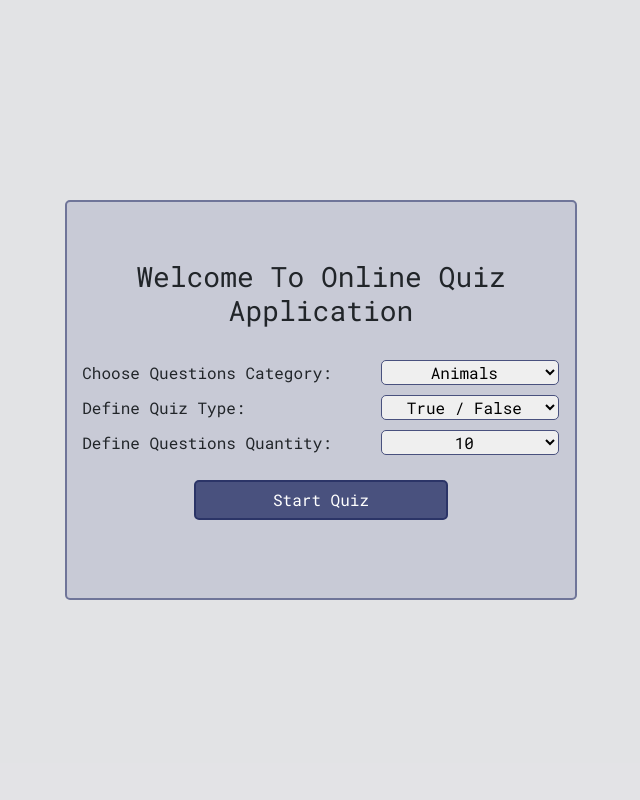
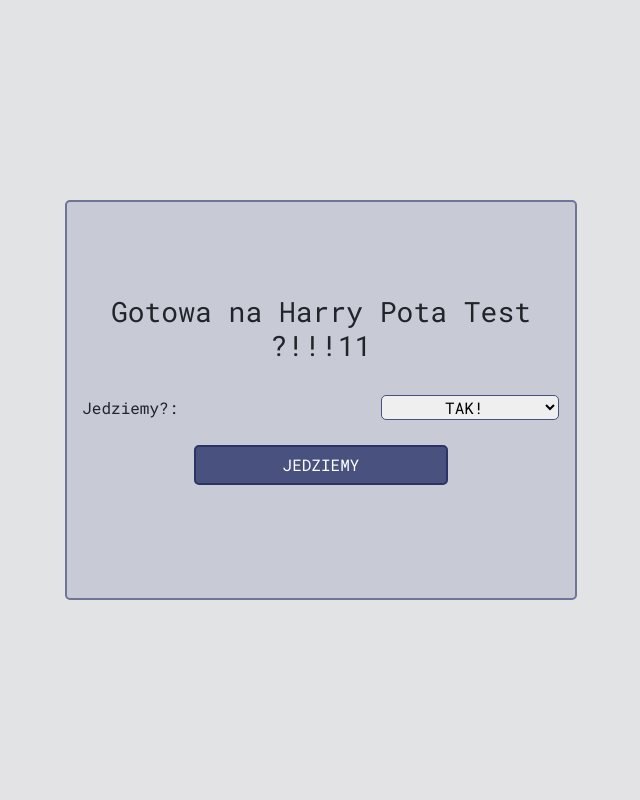
Before and after one commit to yanemil/pottaflask, a Flask app: page / in a window 1280 px wide. Shown: the whole page, without its empty margins (319-959 px from the left). Run offline with Flask 3, Linux system fonts and the light colour scheme.

Commit message:
Harry questions

```diff
--- a/app.py
+++ b/app.py
@@ -1,6 +1,6 @@
 from flask import Flask, render_template, request, redirect, url_for
 from forms import MyForm
-from trivia_class import TriviaDB
+from trivia_class import Questions
 
 app = Flask(__name__)
 app.config["SECRET_KEY"] = "TommyShelby"
@@ -11,43 +11,46 @@ def home_page():
     form = MyForm()
     if request.method == "POST":
         if form.validate_on_submit():
-            if form.quiz_type.data == "Multiple Choice":
-                return redirect(url_for("first_quiz_page",
-                                        quantity=form.quantity.data,
-                                        category=form.category.data
-                                        )
-                                )
-            else:
-                return redirect(url_for("second_quiz_page",
-                                        quantity=form.quantity.data,
-                                        category=form.category.data
-                                        )
-                                )
+            if form.decision.data == "TAK!":
+                return redirect(
+                    url_for("first_quiz_page")
+                )
+
+            # if form.quiz_type.data == "Multiple Choice":
+            #     return redirect(url_for("first_quiz_page",
+            #                             quantity=form.quantity.data,
+            #                             category=form.category.data
+            #                             )
+            #                     )
+            # else:
+            #     return redirect(url_for("second_quiz_page",
+            #                             quantity=form.quantity.data,
+            #                             category=form.category.data
+            #                             )
+            #                     )
     return render_template("index.html", form=form)
 
 
 @app.route("/quiz/multiple-choice")
 def first_quiz_page():
-    tool = TriviaDB()
-    data = tool.get_questions(
-        amount=request.args.get("quantity"),
-        category=request.args.get("category"),
-        quiz_type="multiple"
-    )
-    category_name = data[0]["category"]
-    return render_template("quiz_first.html", data=data, name=category_name)
+    tool = Questions()
+    data_1 = tool.get_questions()
+    return render_template("quiz_first.html", data=data_1, name="Zadanie 1")
 
 
-@app.route("/quiz/true-false")
+@app.route("/quiz/task")
 def second_quiz_page():
-    tool = TriviaDB()
-    my_data = tool.get_questions(
-        amount=request.args.get("quantity"),
-        category=request.args.get("category"),
-        quiz_type="boolean"
-    )
-    category_name = my_data[0]["category"]
-    return render_template("quiz_second.html", data=my_data, name=category_name)
+    tool = Questions()
+    data_2 = tool.get_questions()
+    return render_template("quiz_second.html", data=data_2, name="Zadanie 2")
+
+    # tool = Questions()
+    # my_data = tool.get_questions(
+    #     amount=5,
+    #     category="Animals",
+    #     quiz_type="boolean"
+    # )
+    # return render_template("quiz_second.html", data=my_data, name="Zadanie 2")
 
 
 if __name__ == "__main__":
--- a/forms.py
+++ b/forms.py
@@ -1,12 +1,14 @@
 from flask_wtf import FlaskForm
 from wtforms import SelectField
 
-CATEGORY = [('Animals', 'Animals'), ('Films', 'Films'), ('Music', 'Music'), ('History', 'History')]
-QUIZ_TYPE = [('True / False', 'True / False'), ('Multiple Choice', 'Multiple Choice')]
-QUANTITY = [('10', '10'), ('5', '5'), ('15', '15')]
+# CATEGORY = [('Animals', 'Animals'), ('Films', 'Films'), ('Music', 'Music'), ('History', 'History')]
+# QUIZ_TYPE = [('True / False', 'True / False'), ('Multiple Choice', 'Multiple Choice')]
+# QUANTITY = [('10', '10'), ('5', '5'), ('15', '15')]
+DECISION = [('TAK!', 'TAK!')]
 
 
 class MyForm(FlaskForm):
-    category = SelectField('Choose Questions Category:', choices=CATEGORY)
-    quiz_type = SelectField('Define Quiz Type:', choices=QUIZ_TYPE)
-    quantity = SelectField('Define Questions Quantity:', choices=QUANTITY)
+    decision = SelectField('Jedziemy?:', choices=DECISION)
+    #category = SelectField('Choose Questions Category:', choices=CATEGORY)
+    # quiz_type = SelectField('Define Quiz Type:', choices=QUIZ_TYPE)
+    # quantity = SelectField('Define Questions Quantity:', choices=QUANTITY)
--- a/templates/index.html
+++ b/templates/index.html
@@ -12,13 +12,11 @@
     <!-- MAIN SECTION  -->
     <div class="mainDiv d-flex justify-content-center align-items-center">
         <div class="askDiv">
-            <h3 class="text-center">Welcome To Online Quiz Application</h3>
+            <h3 class="text-center">Gotowa na Harry Pota Test ?!!!11</h3>
             <form method="post">
                 {{ form.csrf_token }}
-                {{ form.category.label }} {{ form.category }}
-                {{ form.quiz_type.label }} {{ form.quiz_type }}
-                {{ form.quantity.label }} {{ form.quantity }}
-                <button type="submit">Start Quiz</button>
+                {{ form.decision.label }} {{ form.decision }}
+                <button type="submit">JEDZIEMY</button>
             </form>
 
         </div>
--- a/templates/quiz_first.html
+++ b/templates/quiz_first.html
@@ -10,8 +10,8 @@
 
 {% block content %}
     <div class="mainDiv">
-        <h1 class="text-center fw-bold">Take Your Time</h1>
-        <h3 class="text-center categoryDiv">Check Knowledge About - <span>{{ name }}</span></h3>
+        <h1 class="text-center fw-bold">Odpowiedz poprawnie na wszystkie pytania</h1>
+        <h3 class="text-center categoryDiv"> Etap - <span>{{ name }}</span></h3>
         <hr>
         <div class="quizDiv">
             <!-- this part will be auto generated -->
@@ -34,7 +34,7 @@
             {% endfor %}
 
         </div>
-        <button class="submit">See Results</button>
+        <button class="submit">Wynik</button>
         <div class="mt-5 mb-3">
             <h1 class="finalScore text-center"></h1>
         </div>
```
Also changed, not shown: static/js/quiz.js (+23 -6 lines), trivia_class.py (+77 -22 lines).
